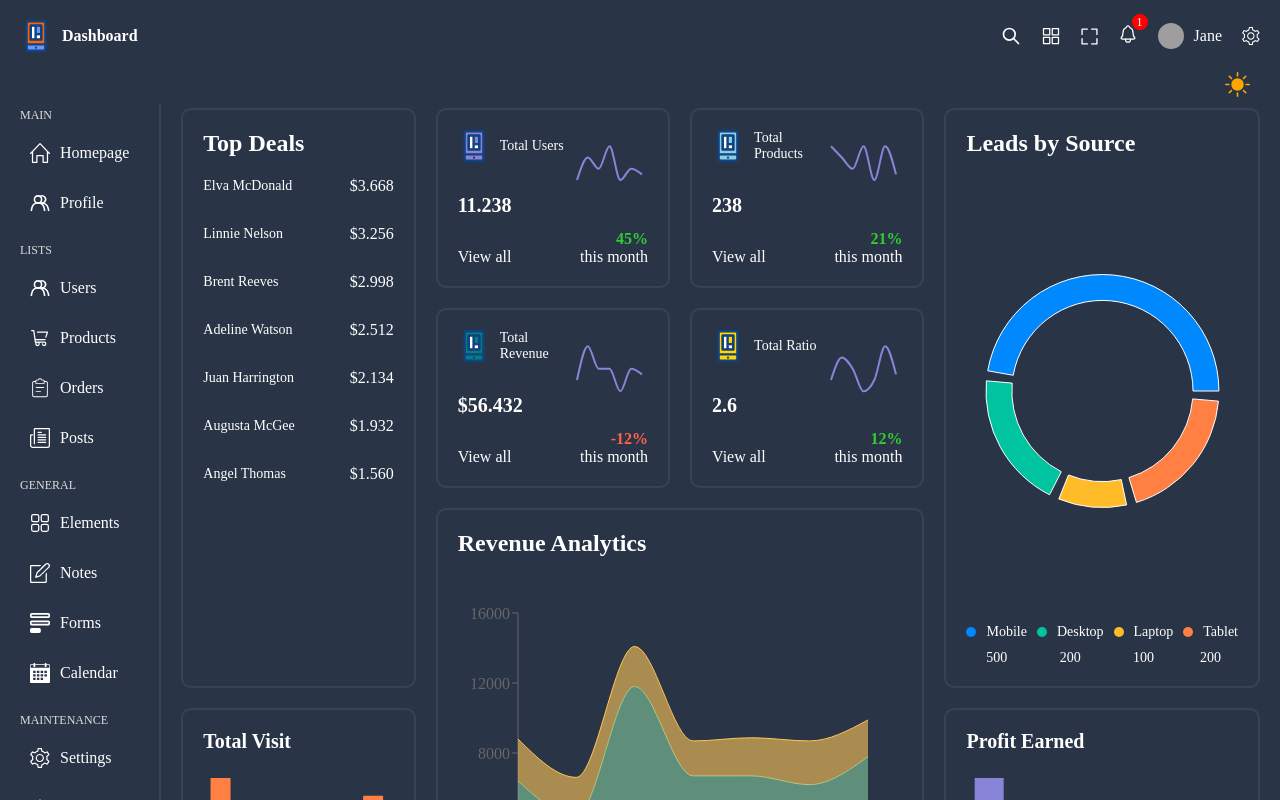
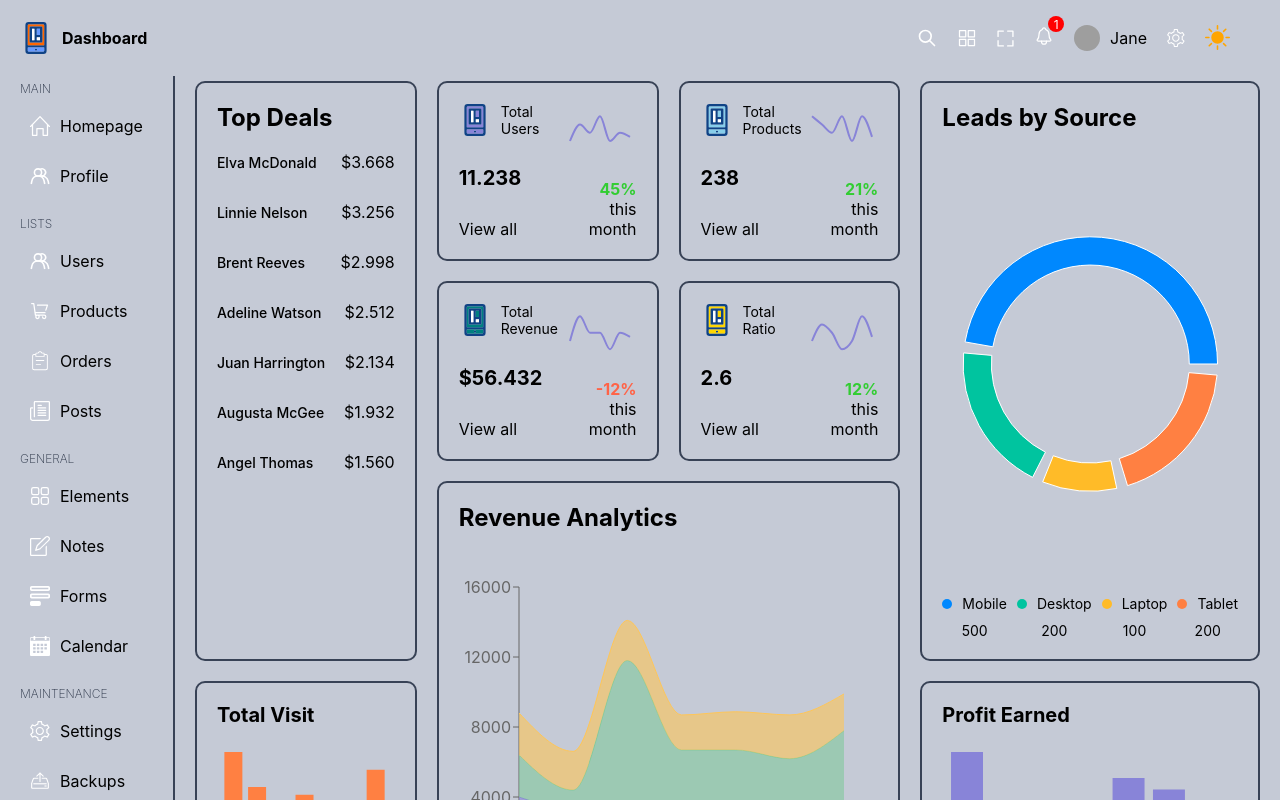
Before and after one commit to ahmed-mostafa2020/Admin-Dashboard, a React (Create React App) app in the folder admin-dashboard/: page / in a window 1280 px wide. Shown: the top 800 px of the page. Built offline with nearby package versions, Linux system fonts and the light colour scheme; grey boxes are pictures that could not be loaded.

Commit message:
dark mode structure is done with context

```diff
--- a/admin-dashboard/src/App.js
+++ b/admin-dashboard/src/App.js
@@ -1,4 +1,3 @@
-import React, { useState } from "react";
 import Home from "./pages/home/Home";
 import Users from "./pages/users/Users";
 import Products from "./pages/products/Products";
@@ -8,34 +7,17 @@ import Menu from "./components/menu/Menu";
 import Footer from "./components/footer/Footer";
 import { createBrowserRouter, Outlet, RouterProvider } from "react-router-dom";
 import "./styles/global.scss";
-import "./styles/reset.scss";
 import User from "./pages/user/User";
 import Product from "./pages/product/Product";
-import { BsFillSunFill } from "react-icons/bs";
-import { BsFillMoonStarsFill } from "react-icons/bs";
+import { ChangeTheme } from "./context/ThemeContext";
 
 const App = () => {
-  const [theme, setTheme] = useState("dark");
-  const [change, setChange] = useState(true);
-  const handleClick = () => {
-    setTheme(theme === "light" ? "dark" : "light");
-    setChange(!change);
-  };
+  const { theme } = ChangeTheme();
 
   const Layout = () => {
     return (
-      <div className={theme}>
+      <div className={`main ${theme}`}>
         <Navbar />
-
-        <div className="changeTheme">
-          <button className="themeButton" onClick={handleClick}>
-            {change ? (
-              <BsFillSunFill className="sun" />
-            ) : (
-              <BsFillMoonStarsFill className="moon" />
-            )}
-          </button>
-        </div>
 
         <div className="container">
           <div className="menuContainer">
--- a/admin-dashboard/src/components/menu/Menu.js
+++ b/admin-dashboard/src/components/menu/Menu.js
@@ -2,19 +2,18 @@ import React from "react";
 import "./menu.scss";
 import { menu } from "../../data";
 import { Link } from "react-router-dom";
+import { ChangeTheme } from "../../context/ThemeContext";
 
 const Menu = () => {
+  const { theme } = ChangeTheme();
+
   return (
-    <div className="menu">
+    <div className={`menu ${theme}`}>
       {menu.map((item) => (
         <div className="item" key={item.id}>
-          <span className="title titled">{item.title}</span>
+          <span className="title">{item.title}</span>
           {item.listItems.map((listItem) => (
-            <Link
-              to={listItem.url}
-              className="listItem hover"
-              key={listItem.id}
-            >
+            <Link to={listItem.url} className="listItem" key={listItem.id}>
               <img src={listItem.icon} alt="icon" />
               <span className="listItemTitle">{listItem.title}</span>
             </Link>
--- a/admin-dashboard/src/components/menu/menu.scss
+++ b/admin-dashboard/src/components/menu/menu.scss
@@ -1,5 +1,29 @@
 @import "../../styles/variables.scss";
 @import "../../styles/responsive.scss";
+
+.menu.light {
+  .title {
+    color: $dark-color;
+  }
+
+  .listItem {
+    &:hover {
+      background-color: $light-bg;
+    }
+  }
+}
+
+.menu.dark {
+  .title {
+    color: $soft-color;
+  }
+
+  .listItem {
+    &:hover {
+      background-color: $soft-bg;
+    }
+  }
+}
 
 .menu {
   .item {
--- a/admin-dashboard/src/components/navbar/Navbar.js
+++ b/admin-dashboard/src/components/navbar/Navbar.js
@@ -1,9 +1,19 @@
-import React from "react";
+import React, { useState } from "react";
 import "./navbar.scss";
+import { ChangeTheme } from "../../context/ThemeContext";
+import { BsFillMoonStarsFill, BsFillSunFill } from "react-icons/bs";
 
-const Navbar = ({ theme, setTheme }) => {
+const Navbar = () => {
+  const { theme, setTheme } = ChangeTheme();
+  const [change, setChange] = useState(true);
+
+  const handleClick = () => {
+    setTheme(theme === "light" ? "dark" : "light");
+    setChange(!change);
+  };
+
   return (
-    <div className="navbar">
+    <div className={`navbar ${theme}`}>
       <div className="logo">
         <img src="logo.svg" alt="logo" />
         <span>Dashboard</span>
@@ -24,6 +34,16 @@ const Navbar = ({ theme, setTheme }) => {
           <span>Jane</span>
         </div>
         <img src="/settings.svg" alt="icon" className="icon" />
+
+        <div className="changeTheme">
+          <button className="themeButton" onClick={handleClick}>
+            {change ? (
+              <BsFillSunFill className="sun" />
+            ) : (
+              <BsFillMoonStarsFill className="moon" />
+            )}
+          </button>
+        </div>
       </div>
     </div>
   );
--- a/admin-dashboard/src/components/navbar/navbar.scss
+++ b/admin-dashboard/src/components/navbar/navbar.scss
@@ -1,4 +1,12 @@
 @import "../../styles/responsive.scss";
+@import "../../styles/variables.scss";
+
+.navbar.light {
+  background-color: $main2-bg;
+}
+.navbar.dark {
+  background-color: $main-bg;
+}
 
 .navbar {
   width: 100%;
@@ -21,7 +29,6 @@
 
     .icon {
       cursor: pointer;
-      color: red;
 
       @include sm {
         display: none;
--- /dev/null
+++ b/admin-dashboard/src/context/ThemeContext.js
@@ -0,0 +1,22 @@
+import { createContext, useContext, useState } from "react";
+
+const ThemeContext = createContext();
+
+// Func will be called to fetch any data from passed values by construction
+export const ChangeTheme = () => {
+  return useContext(ThemeContext);
+};
+
+const ThemeProvider = ({ children }) => {
+  const [theme, setTheme] = useState("light");
+  return (
+    <ThemeContext.Provider
+      // Values provider will provide
+      value={{ theme, setTheme }}
+    >
+      {children}
+    </ThemeContext.Provider>
+  );
+};
+
+export default ThemeProvider;
--- a/admin-dashboard/src/index.js
+++ b/admin-dashboard/src/index.js
@@ -5,6 +5,7 @@ import "./styles/global.scss";
 
 import Bugsnag from "@bugsnag/js";
 import BugsnagPluginReact from "@bugsnag/plugin-react";
+import ThemeProvider from "./context/ThemeContext";
 
 Bugsnag.start({
   apiKey: "56a2138d92e9b37bb5b57f03dc1c7bb9",
@@ -16,6 +17,8 @@ const ErrorBoundary = Bugsnag.getPlugin("react").createErrorBoundary(React);
 const root = ReactDOM.createRoot(document.getElementById("root"));
 root.render(
   <ErrorBoundary>
-    <App />
+    <ThemeProvider>
+      <App />
+    </ThemeProvider>
   </ErrorBoundary>
 );
--- a/admin-dashboard/src/pages/home/Home.js
+++ b/admin-dashboard/src/pages/home/Home.js
@@ -13,7 +13,6 @@ import {
 import BarChartBox from "../../components/barChartBox/BarChartBox";
 import PieChartBox from "../../components/pieChartBox/PieChartBox";
 import BigChartBox from "../../components/bigChartBox/BigChartBox";
-import Bugsnag from "@bugsnag/js";
 
 const Home = () => {
   return (
--- a/admin-dashboard/src/styles/global.scss
+++ b/admin-dashboard/src/styles/global.scss
@@ -16,13 +16,23 @@ a {
   color: inherit;
 }
 
+.light {
+  background-color: $main2-bg;
+}
+
+.dark {
+  background-color: $main-bg;
+  color: $main-color;
+}
+
 .main {
   font-family: "Inter", sans-serif;
 }
 
 .changeTheme {
   text-align: right;
-  margin-right: 30px;
+  padding-right: 30px;
+  padding-top: 5px;
   .themeButton {
     font-size: 25px;
     background-color: transparent;
--- a/admin-dashboard/src/styles/reset.scss
+++ /dev/null
@@ -1,47 +0,0 @@
-@import "./variables.scss";
-
-.light {
-  color: $dark-color;
-  background-color: $main2-bg;
-
-  .text {
-    color: $dark-color;
-  }
-
-  .background {
-    background-color: $light-bg;
-  }
-
-  .titled {
-    color: $main-color;
-  }
-
-  .hover {
-    &:hover {
-      background-color: $light-bg;
-    }
-  }
-}
-
-.dark {
-  color: $main-color;
-  background-color: $main-bg;
-
-  .text {
-    color: $main-color;
-  }
-
-  .background {
-    background-color: $main-bg;
-  }
-
-  .titled {
-    color: $soft-color;
-  }
-
-  .hover {
-    &:hover {
-      background-color: $soft-bg;
-    }
-  }
-}
--- a/admin-dashboard/src/styles/variables.scss
+++ b/admin-dashboard/src/styles/variables.scss
@@ -1,7 +1,7 @@
 // BG
 $main-bg: #2a3447;
-$main2-bg: #e3d5ca;
-$light-bg: #d5bdaf;
+$main2-bg: #c5cad6;
+$light-bg: #e3e5e6;
 $soft-bg: #384256;
 $dark-bg: #222b3c;
 
```
